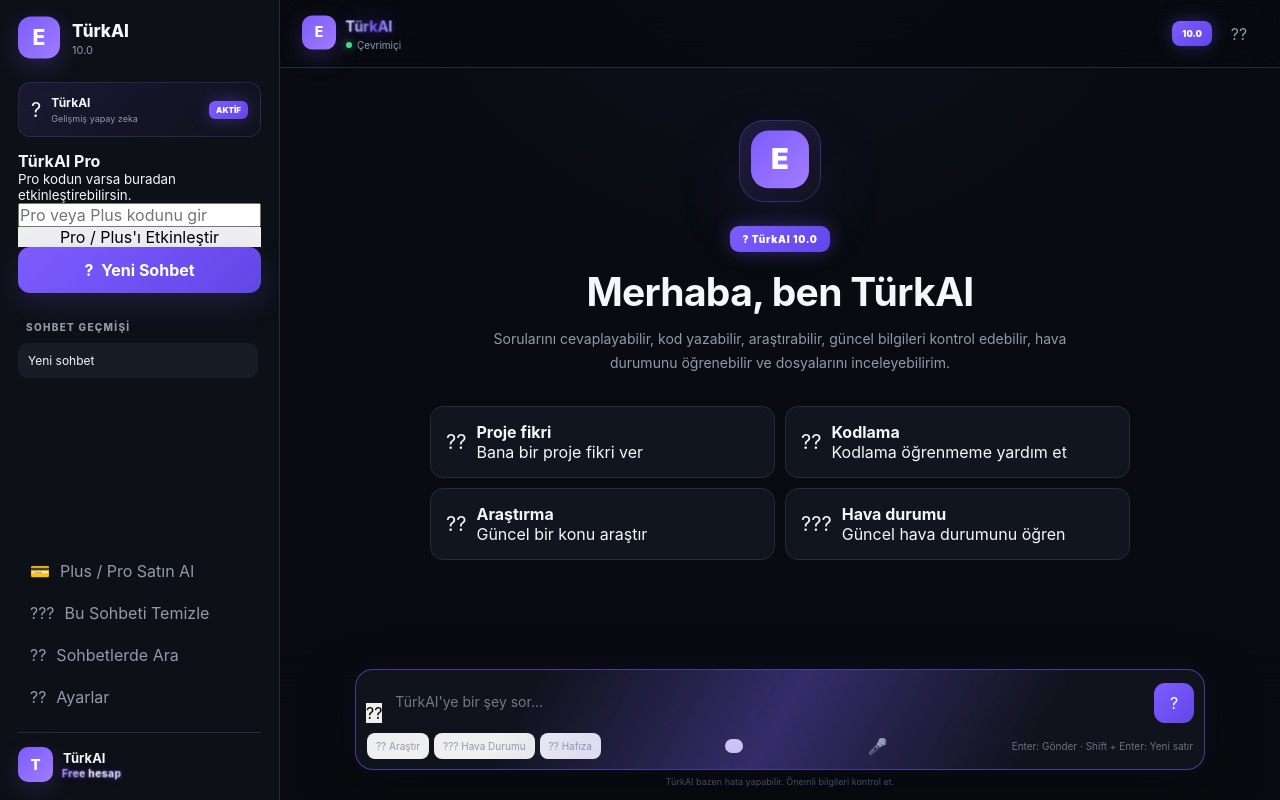
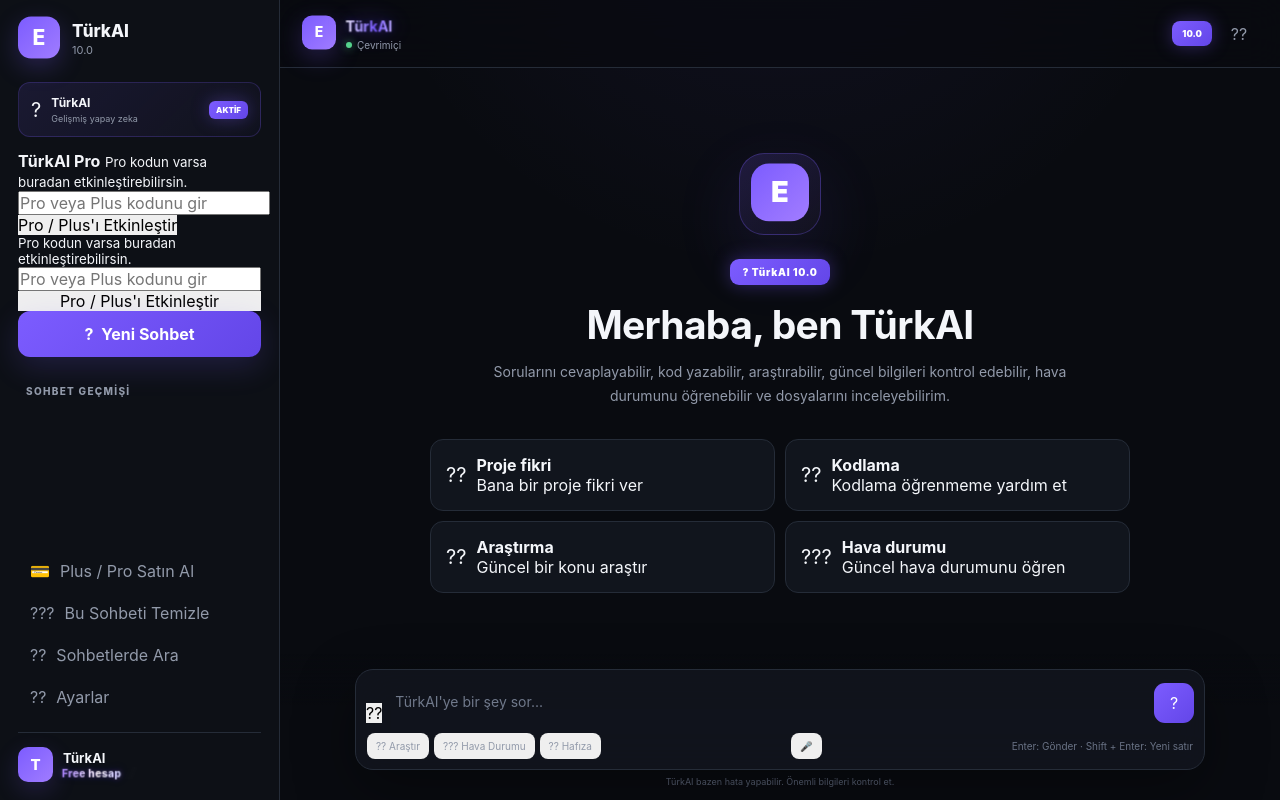
Before and after one commit to ErencanAI/ErencanAI, a website: page index.html in a window 1280 px wide. Drawn offline with Linux system fonts and the light colour scheme.

Commit message:
Update index.html

```diff
--- a/index.html
+++ b/index.html
@@ -251,9 +251,31 @@
     </div>
     <!-- PRO KODU -->
 
-    <div class="pro-code-card">
+   <div class="pro-code-card">
+
+    <strong>TürkAI Pro</strong>
+
+    <small>
+        Pro kodun varsa buradan etkinleştirebilirsin.
+    </small>
+
+    <input
+        id="proCodeInput"
+        type="password"
+        placeholder="Pro veya Plus kodunu gir"
+        autocomplete="off"
+    >
+
+    <button
+        id="proActivateButton"
+        type="button"
+    >
+        Pro / Plus'ı Etkinleştir
+    </button>
+
+    <div id="proCodeMessage"></div>
+
 </div>
-        <strong>TürkAI Pro</strong>
 
         <small>
             Pro kodun varsa buradan etkinleştirebilirsin.
@@ -837,7 +859,8 @@ function updatePlanAnimation(plan) {
     class="quick-tool-static"
     type="button"
     title="TürkAI ile konuş"
-    aria-label="TürkAI ile konuş"></button>
+    aria-label="TürkAI ile konuş"
+>
     🎤
 </button>
                     <div class="composer-info">
@@ -1273,7 +1296,7 @@ function updatePlanAnimation(plan) {
     async
     defer
 ></script>
-<script src="/app.js"></script>
+
 
 
 <!-- =========================================================
@@ -2067,11 +2090,7 @@ document.addEventListener(
     </div>
 
 </div>
-</body>
-</html>
-        /* =====================================================
-           PLUS / PRO SATIN ALMA
-           ===================================================== */
+
 
         const purchaseButton =
             document.getElementById(
```
